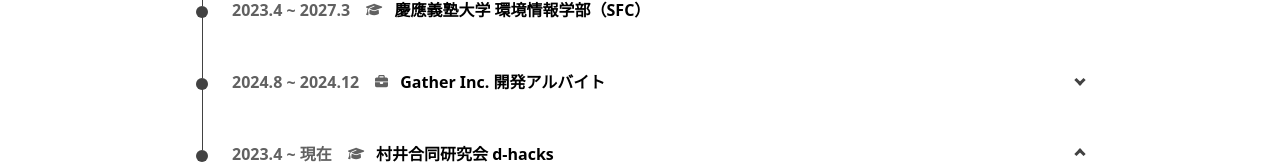
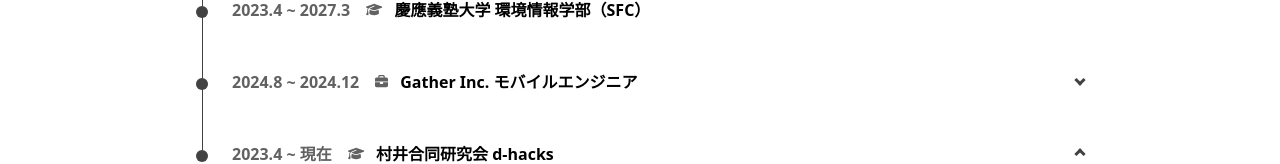
Before and after one commit to sakusaku3939/my-page, a Next.js app: page /profile in a window 1280 px wide. Shown: the part 423-587 px from the top of the page. Built offline with nearby package versions, Linux system fonts and the light colour scheme; no server answers.

Commit message:
Update a bio

```diff
--- a/src/pages/profile/index.tsx
+++ b/src/pages/profile/index.tsx
@@ -35,10 +35,10 @@ const Index = () => {
           </TimeLineItem>
           <TimeLineItem date="2023.1 ~ 2023.3" icon={faBriefcase} title="株式会社Wanderlust Flutterエンジニア"
                         open={false}>
-            Flutterフロントエンドチームで約3ヶ月間、位置情報共有アプリ「Locket」の開発に従事しました。チャット機能やプロフィール画面などの新規開発や、チケット管理ツールを用いたスクラム開発を行いました。
+            Flutterフロントエンドチームで、位置情報共有アプリ「Locket」の0→1開発に従事しました。チャット機能などの新規機能開発や、JIRAによるスクラム開発を経験しました。
           </TimeLineItem>
           <TimeLineItem date="2023.4 ~ 2027.3" icon={faGraduationCap} title="慶應義塾大学 環境情報学部（SFC）" />
-          <TimeLineItem date="2024.8 ~ 2024.12" icon={faBriefcase} title="Gather Inc. 開発アルバイト" open={false}>
+          <TimeLineItem date="2024.8 ~ 2024.12" icon={faBriefcase} title="Gather Inc. モバイルエンジニア" open={false}>
             お出かけ先を提案してくれるAI 「GatherGo」 のFlutterチームで0→1開発に携わりました。技術総括のもとアーキテクチャの選定から携わり、Clean
             Architectureベースと Riverpod+freezed+hooks によるチケット駆動開発を行いました。
           </TimeLineItem>
```
